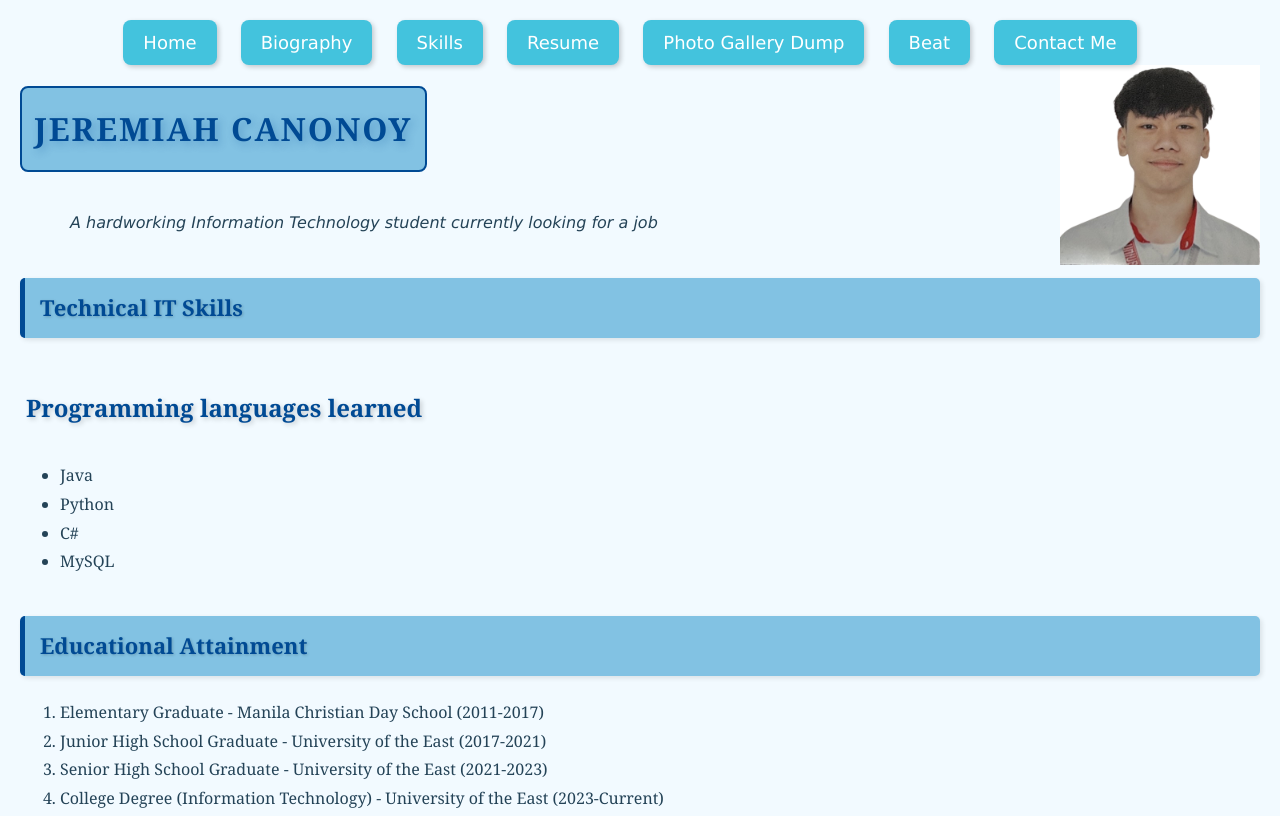
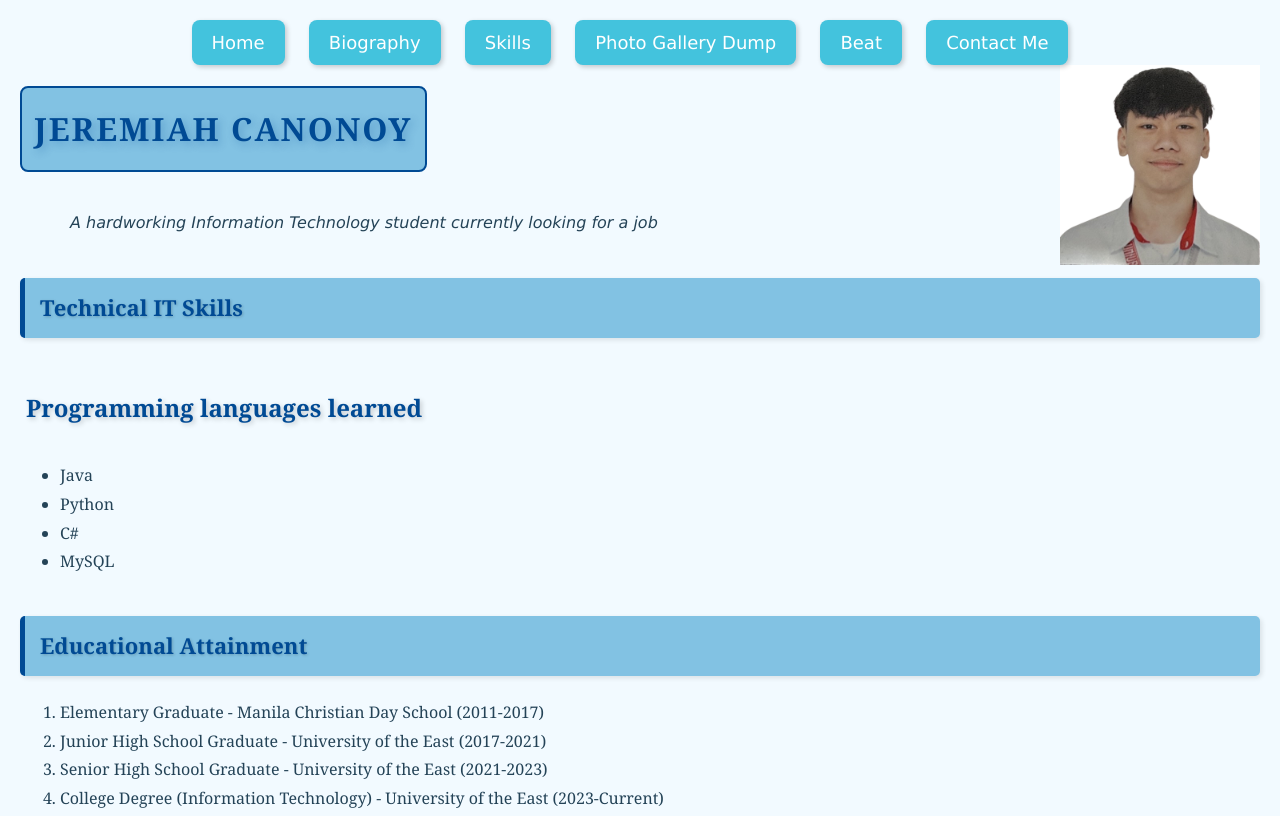
Before and after one commit to mizaistom1/canonoy-midterm-lab2, a plain HTML site: page resume.html in a window 1280 px wide. Shown: the top 816 px of the page. Drawn offline with Linux system fonts and the light colour scheme.

Commit message:
resume.html

```diff
--- a/resume.html
+++ b/resume.html
@@ -32,7 +32,6 @@
         <a href="index.html"><button>Home</button></a>
         <a href="biography.html"><button>Biography</button></a>
         <a href="skills.html"><button>Skills</button></a>
-        <a href="resume.html"><button>Resume</button></a>
         <a href="gallery.html"><button>Photo Gallery Dump</button></a>
         <a href="beat.html"><button>Beat</button></a>
         <a href="mailto:canonoy.jeremiah@ue.edu.ph"><button>Contact Me</button></a>
```
